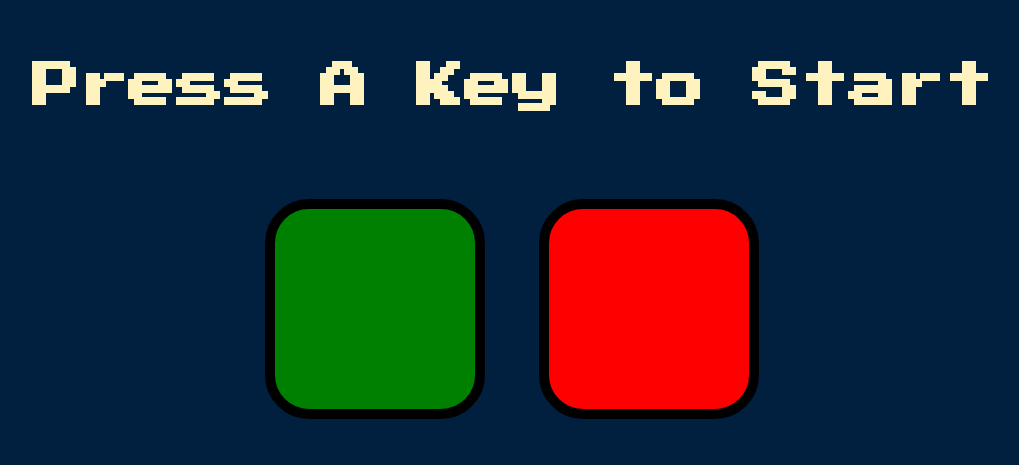
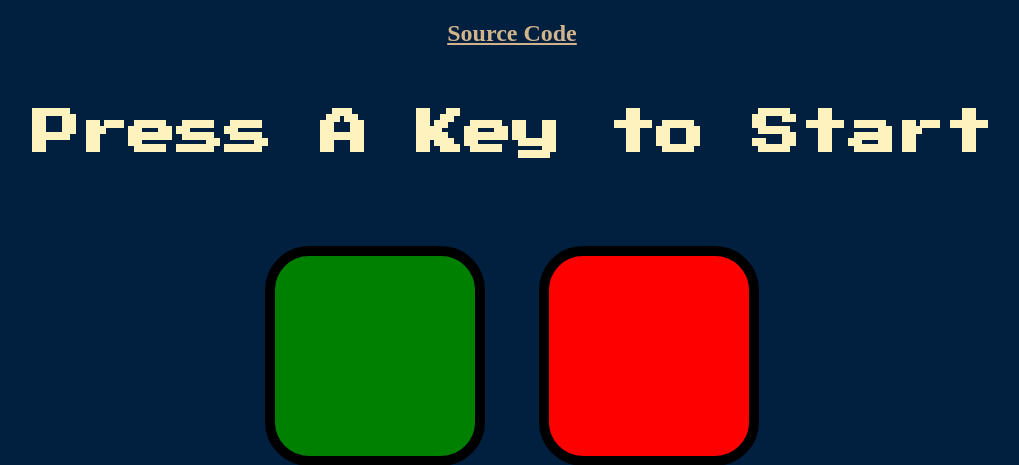
Before and after one commit to Swayam595/Simon-Game, a Flask app: page / in a window 1280 px wide. Shown: the top 465 px of the page, without its empty margins (128-1147 px from the left). Run offline with Flask 2, Linux system fonts and the light colour scheme.

Commit message:
Update index.html

```diff
--- a/templates/index.html
+++ b/templates/index.html
@@ -9,6 +9,7 @@
 </head>
 
 <body>
+  <h2> <a href="https://github.com/Swayam595/Simon-Game/tree/main" style="color:tan">Source Code</a> </h2>
   <h1 id="level-title">Press A Key to Start</h1>
   <div class="container">
     <div lass="row">
```
